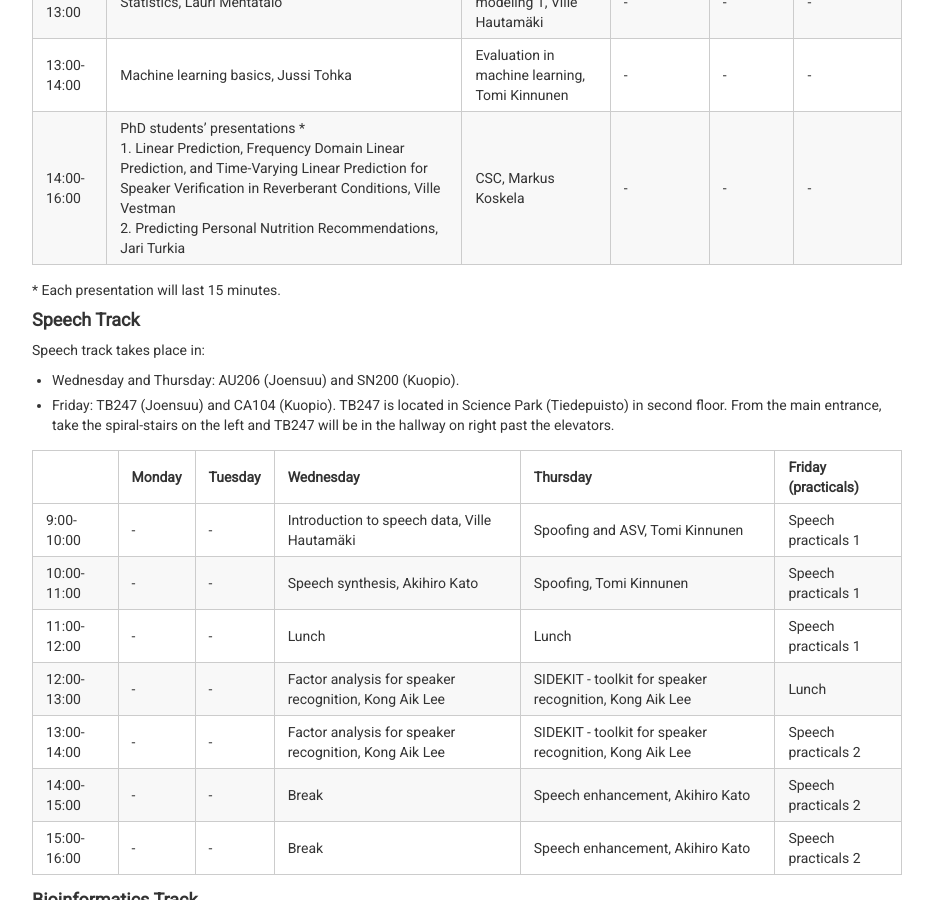
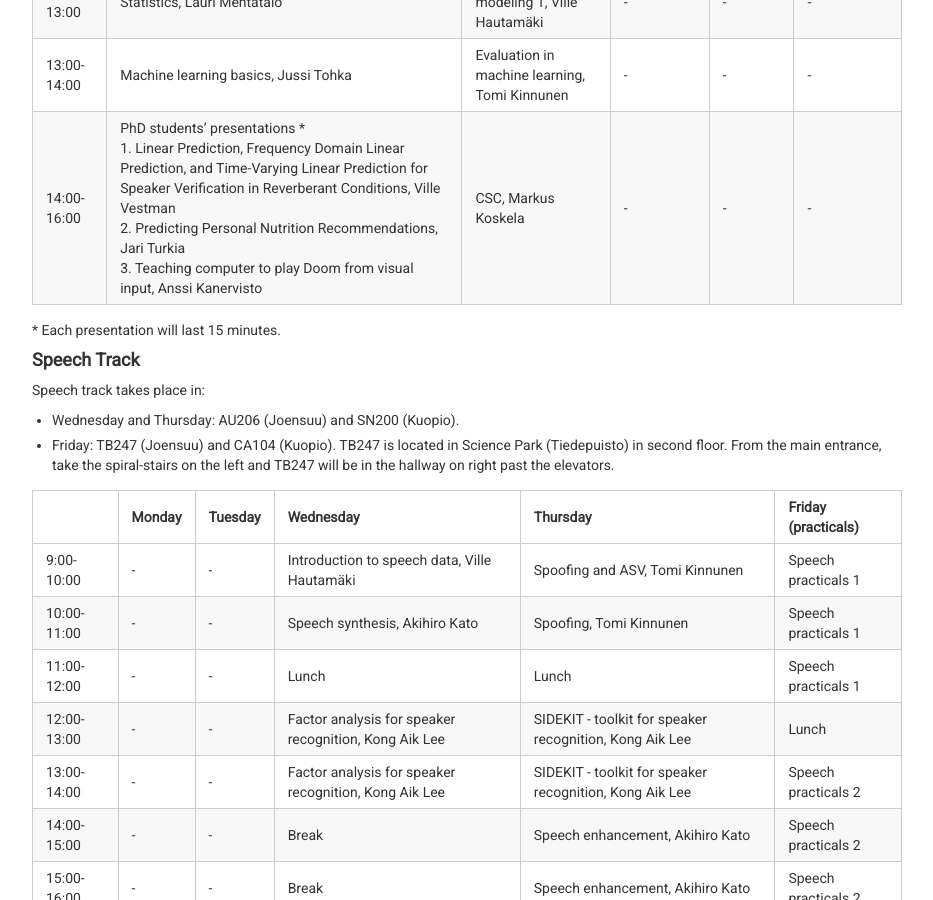
Before and after one commit to abrahamwoubie/Summer_School_RL, a Jekyll site: the page built from schedule.md, in a window 1280 px wide and 900 px high, scrolled down 766 px. Shown: the whole window, without its empty margins (173-1106 px from the left). Built offline with Jekyll 4.4.1, drawn with Linux system fonts in a browser that asks for light colours; nearby versions of some CDN libraries.

Commit message:
Added Anssi's presentation info

```diff
--- a/schedule.md
+++ b/schedule.md
@@ -22,7 +22,7 @@ All lectures of Monday and Tuesday take place in AU206 (Joensuu) and SN200 (Kuop
 11:00-12:00 | Lunch                                        | Lunch                                         | - | - | -
 12:00-13:00 | Statistics, Lauri Mehtätalo                  | Sequence modeling 1, Ville Hautamäki          | - | - | -
 13:00-14:00 | Machine learning basics, Jussi Tohka         | Evaluation in machine learning, Tomi Kinnunen | - | - | -
-14:00-16:00 | PhD students’ presentations  \* <br> 1. Linear Prediction, Frequency Domain Linear Prediction, and Time-Varying Linear Prediction for Speaker Verification in Reverberant Conditions, Ville Vestman <br> 2. Predicting Personal Nutrition Recommendations, Jari Turkia 				   | CSC, Markus Koskela                           | - | - | -
+14:00-16:00 | PhD students’ presentations  \* <br> 1. Linear Prediction, Frequency Domain Linear Prediction, and Time-Varying Linear Prediction for Speaker Verification in Reverberant Conditions, Ville Vestman <br> 2. Predicting Personal Nutrition Recommendations, Jari Turkia <br> 3. Teaching computer to play Doom from visual input, Anssi Kanervisto| CSC, Markus Koskela                           | - | - | -
 
 \* Each presentation will last 15 minutes.
 
```
